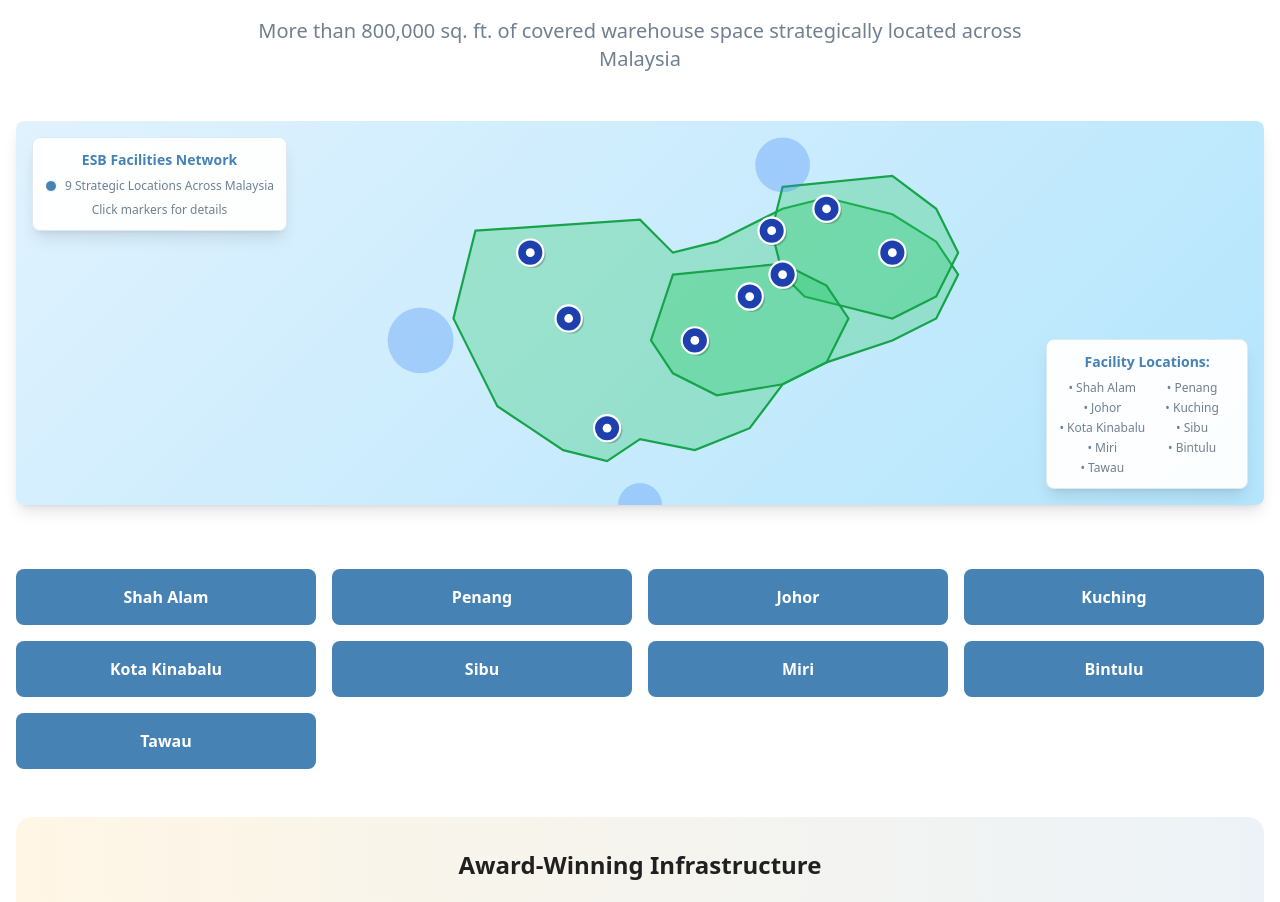
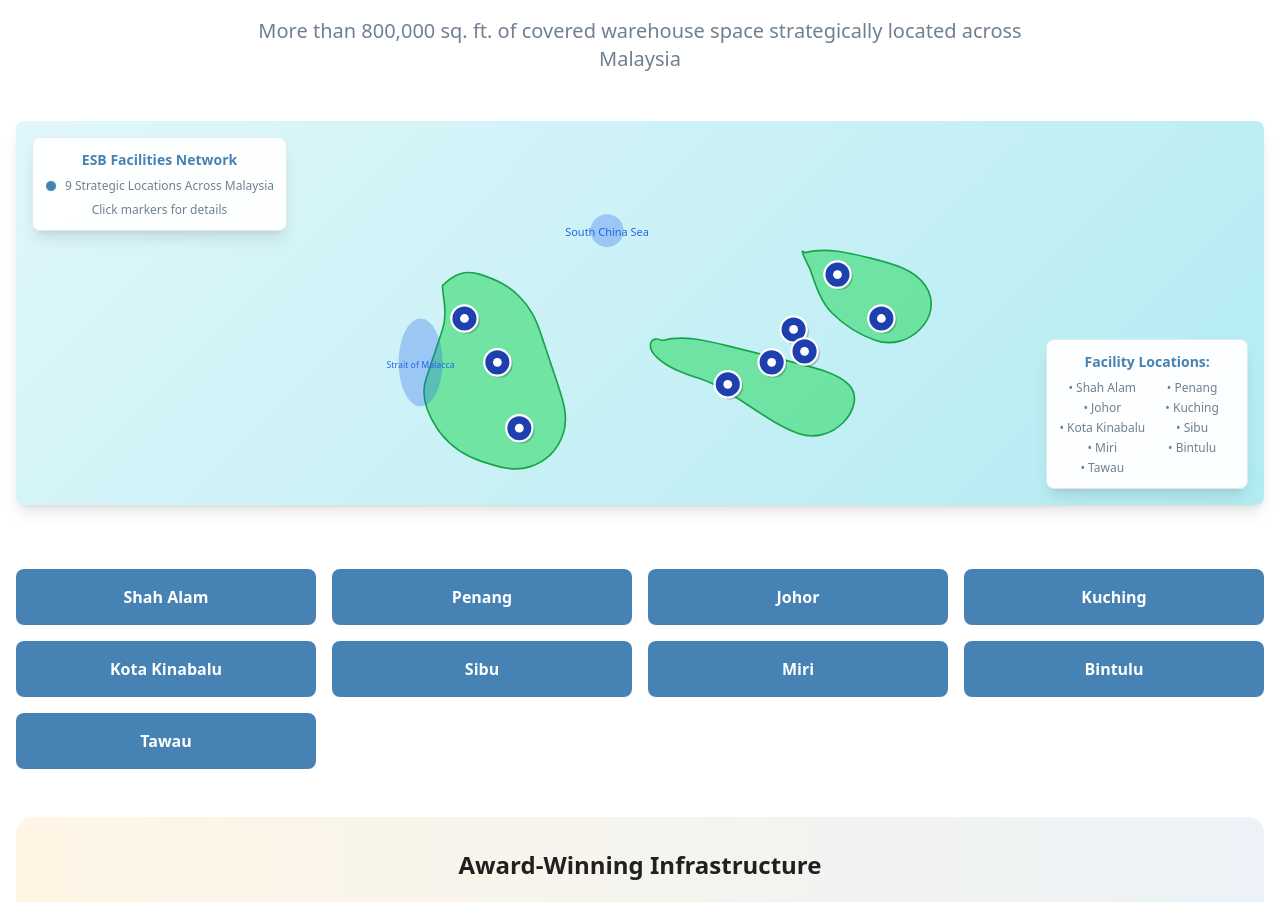
Before and after one commit to marcuskhor/esb, a React (Vite) app: page /about in a window 1280 px wide. Shown: the part 2360-3262 px from the top of the page. Built offline with nearby package versions, Linux system fonts and the light colour scheme.

Commit message:
Fix: Revert map to Malaysia map
Reverted the map component to the previous version of the Malaysia map, as the user indicated the current map is incorrect.

```diff
--- a/src/components/CustomMalaysiaMap.tsx
+++ b/src/components/CustomMalaysiaMap.tsx
@@ -1,54 +1,65 @@
 import React, { useState } from 'react';
-import { MapPin } from 'lucide-react';
 
 const CustomMalaysiaMap = () => {
   const [selectedFacility, setSelectedFacility] = useState<string | null>(null);
 
   const facilities = [
-    { name: "Shah Alam", x: 285, y: 180 },
-    { name: "Penang", x: 250, y: 120 },
-    { name: "Johor", x: 320, y: 280 },
-    { name: "Kuching", x: 400, y: 200 },
-    { name: "Kota Kinabalu", x: 520, y: 80 },
-    { name: "Sibu", x: 450, y: 160 },
-    { name: "Miri", x: 470, y: 100 },
-    { name: "Bintulu", x: 480, y: 140 },
-    { name: "Tawau", x: 580, y: 120 }
+    { name: "Shah Alam", x: 170, y: 220 }, // Peninsular Malaysia
+    { name: "Penang", x: 140, y: 180 }, // Peninsular Malaysia
+    { name: "Johor", x: 190, y: 280 }, // Peninsular Malaysia
+    { name: "Kuching", x: 380, y: 240 }, // Sarawak
+    { name: "Kota Kinabalu", x: 480, y: 140 }, // Sabah
+    { name: "Sibu", x: 420, y: 220 }, // Sarawak
+    { name: "Miri", x: 440, y: 190 }, // Sarawak
+    { name: "Bintulu", x: 450, y: 210 }, // Sarawak
+    { name: "Tawau", x: 520, y: 180 } // Sabah
   ];
 
   return (
     <div className="relative bg-white rounded-lg shadow-lg overflow-hidden">
       <svg
-        viewBox="0 0 700 350"
+        viewBox="0 0 600 350"
         className="w-full h-96"
-        style={{ background: 'linear-gradient(135deg, #e0f2fe 0%, #b3e5fc 100%)' }}
+        style={{ background: 'linear-gradient(135deg, #e0f7fa 0%, #b2ebf2 100%)' }}
       >
-        {/* Malaysia outline - simplified SVG path */}
+        {/* Peninsular Malaysia */}
         <path
-          d="M200 100 L350 90 L380 120 L420 110 L480 80 L520 70 L580 85 L620 110 L640 140 L620 180 L580 200 L520 220 L480 240 L450 280 L400 300 L350 290 L320 310 L280 300 L250 280 L220 260 L200 220 L180 180 L190 140 Z"
-          fill="#22c55e"
-          fillOpacity="0.3"
+          d="M120 150 C130 140, 140 135, 155 140 C170 145, 180 150, 190 160 C200 170, 205 180, 210 195 C215 210, 220 225, 225 240 C230 255, 235 270, 230 285 C225 300, 215 310, 200 315 C185 320, 170 315, 155 310 C140 305, 125 295, 115 280 C105 265, 100 250, 105 235 C110 220, 115 205, 120 190 C125 175, 120 160, 120 150 Z"
+          fill="#4ade80"
+          fillOpacity="0.7"
           stroke="#16a34a"
-          strokeWidth="2"
+          strokeWidth="1.5"
         />
 
-        {/* Sabah (simplified) */}
+        {/* Sarawak */}
         <path
-          d="M480 60 L580 50 L620 80 L640 120 L620 160 L580 180 L540 170 L500 160 L480 140 L470 100 Z"
-          fill="#22c55e"
-          fillOpacity="0.3"
+          d="M320 200 C340 195, 360 200, 380 205 C400 210, 420 215, 440 220 C460 225, 480 230, 490 240 C500 250, 495 265, 485 275 C475 285, 460 290, 445 285 C430 280, 415 270, 400 260 C385 250, 370 240, 355 235 C340 230, 325 225, 315 215 C305 205, 310 195, 320 200 Z"
+          fill="#4ade80"
+          fillOpacity="0.7"
           stroke="#16a34a"
-          strokeWidth="2"
+          strokeWidth="1.5"
         />
 
-        {/* Sarawak (simplified) */}
+        {/* Sabah */}
         <path
-          d="M380 140 L480 130 L520 150 L540 180 L520 220 L480 240 L420 250 L380 230 L360 200 L370 170 Z"
-          fill="#22c55e"
-          fillOpacity="0.3"
+          d="M450 120 C470 115, 490 120, 510 125 C530 130, 550 135, 560 150 C570 165, 565 180, 555 190 C545 200, 530 205, 515 200 C500 195, 485 185, 475 175 C465 165, 460 150, 455 135 C450 125, 445 115, 450 120 Z"
+          fill="#4ade80"
+          fillOpacity="0.7"
           stroke="#16a34a"
-          strokeWidth="2"
+          strokeWidth="1.5"
         />
+
+        {/* South China Sea */}
+        <circle cx="270" cy="100" r="15" fill="#2563eb" fillOpacity="0.3" />
+        <text x="270" y="105" textAnchor="middle" className="text-xs fill-blue-600" style={{ fontSize: '10px' }}>
+          South China Sea
+        </text>
+
+        {/* Strait of Malacca */}
+        <ellipse cx="100" cy="220" rx="20" ry="40" fill="#2563eb" fillOpacity="0.3" />
+        <text x="100" y="225" textAnchor="middle" className="text-xs fill-blue-600" style={{ fontSize: '8px' }}>
+          Strait of Malacca
+        </text>
 
         {/* Facility markers */}
         {facilities.map((facility, index) => (
@@ -81,23 +92,23 @@ const CustomMalaysiaMap = () => {
               onClick={() => setSelectedFacility(selectedFacility === facility.name ? null : facility.name)}
             />
 
-            {/* Facility label on hover/selection */}
+            {/* Facility label on selection */}
             {selectedFacility === facility.name && (
               <g>
                 <rect
-                  x={facility.x - 40}
-                  y={facility.y - 40}
-                  width="80"
-                  height="24"
+                  x={facility.x - 35}
+                  y={facility.y - 35}
+                  width="70"
+                  height="20"
                   fill="white"
                   stroke="#1e40af"
                   strokeWidth="1"
-                  rx="4"
+                  rx="3"
                   className="drop-shadow-lg"
                 />
                 <text
                   x={facility.x}
-                  y={facility.y - 24}
+                  y={facility.y - 22}
                   textAnchor="middle"
                   className="text-sm font-semibold fill-steel-blue"
                   style={{ fontSize: '12px' }}
@@ -108,11 +119,6 @@ const CustomMalaysiaMap = () => {
             )}
           </g>
         ))}
-
-        {/* Water bodies (South China Sea, etc.) */}
-        <circle cx="150" cy="200" r="30" fill="#3b82f6" fillOpacity="0.3" />
-        <circle cx="480" cy="40" r="25" fill="#3b82f6" fillOpacity="0.3" />
-        <circle cx="350" cy="350" r="20" fill="#3b82f6" fillOpacity="0.3" />
       </svg>
 
       {/* Legend */}
```
